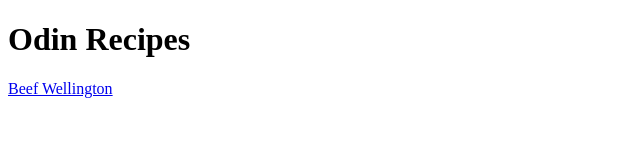
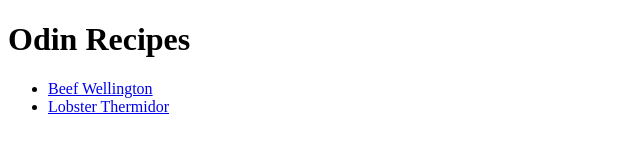
Before and after one commit to sparky9043/odin-recipes, a plain HTML site: page index.html in a window 1280 px wide. Shown: the whole page, without its empty margins (0-640 px from the left). Drawn offline with Linux system fonts and the light colour scheme.

Commit message:
Create unordered list of recipes and hyperlink

```diff
--- a/index.html
+++ b/index.html
@@ -7,6 +7,13 @@
 </head>
 <body>
     <h1>Odin Recipes</h1>
-    <a href="recipes/wellington.html">Beef Wellington</a>
+    <ul>
+        <li>
+            <a href="recipes/wellington.html">Beef Wellington</a>
+        </li>
+        <li>
+            <a href="recipes/thermidor.html">Lobster Thermidor</a>
+        </li>
+    </ul>
 </body>
 </html>
```
